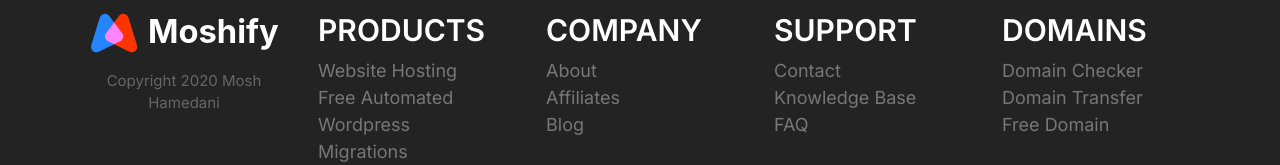
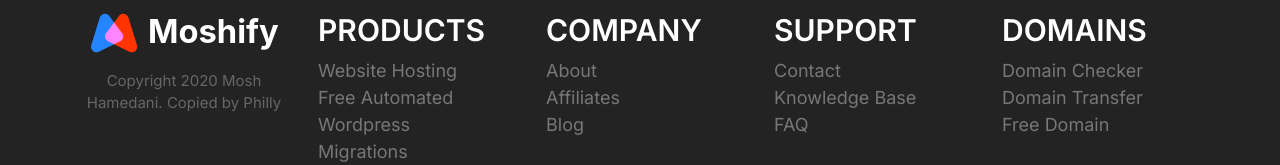
Before and after one commit to weszerzad/moshify, a website: page index.html in a window 1280 px wide. Shown: the part 6046-6211 px from the top of the page. Drawn offline with nearby package versions, Linux system fonts and the light colour scheme.

Commit message:
fix: changed copyright text

```diff
--- a/index.html
+++ b/index.html
@@ -404,7 +404,7 @@
         </section>
         <div class="footer__brand">
           <img src="images/logo.svg" alt="" />
-          <p class="footer__copyright">Copyright 2020 Mosh Hamedani</p>
+          <p class="footer__copyright">Copyright 2020 Mosh Hamedani. Copied by Philly</p>
         </div>
       </div>
     </footer>
```
